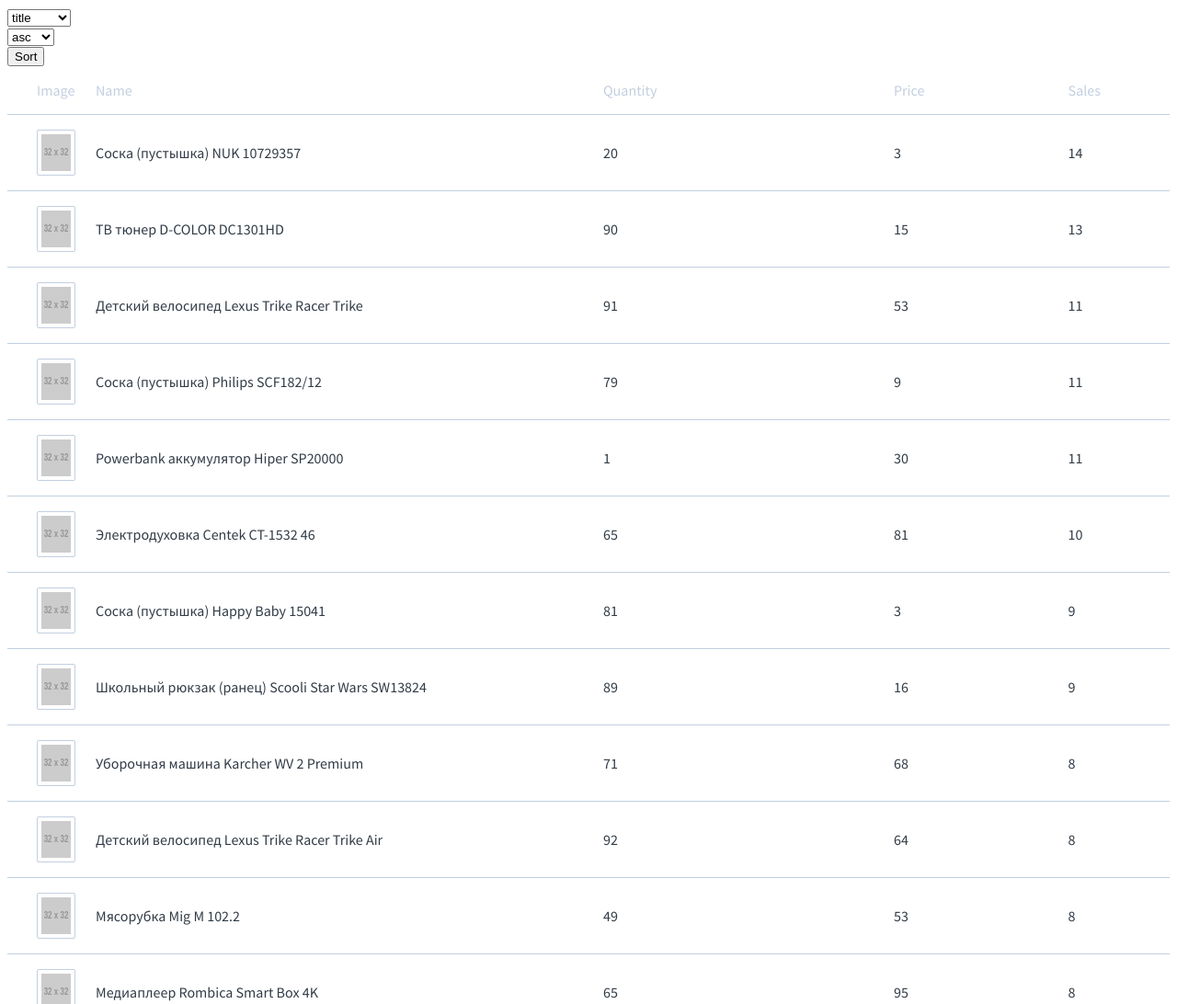
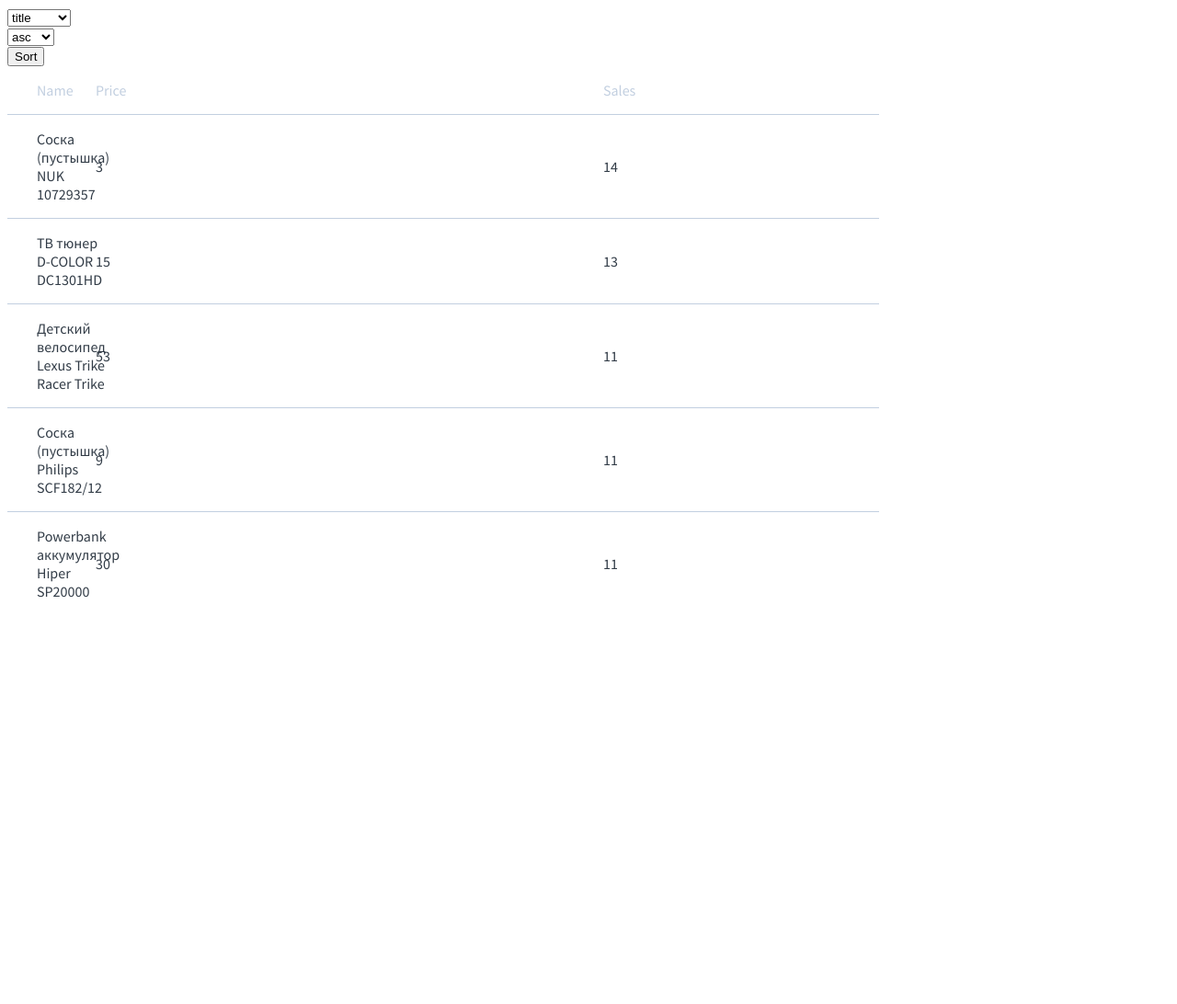
Before and after one commit to js-tasks-ru/js-20220909_danila65, a website: page 05-dom-document-loading/2-sortable-table-v1/index.html in a window 1280 px wide. Shown: the top 1092 px of the page at 92% size. After the commit the page ends 800 px from the top, so only its background shows below. Drawn offline with Linux system fonts and the light colour scheme; placeholder pictures from the web are drawn by us.

Commit message:
Completed sort table

```diff
--- a/05-dom-document-loading/2-sortable-table-v1/index.html
+++ b/05-dom-document-loading/2-sortable-table-v1/index.html
@@ -69,7 +69,61 @@
     },
   ];
 
-  const sortableTable = new SortableTable(headerConfig, data);
+  const dataFromTest = [
+  {
+    'id': 'soska-(pustyshka)-nuk-10729357',
+    'title': 'Соска (пустышка) NUK 10729357',
+    'price': 3,
+    'sales': 14
+  },
+  {
+    'id': 'tv-tyuner-d-color--dc1301hd',
+    'title': 'ТВ тюнер D-COLOR  DC1301HD',
+    'price': 15,
+    'sales': 13
+  },
+  {
+    'id': 'detskiy-velosiped-lexus-trike-racer-trike',
+    'title': 'Детский велосипед Lexus Trike Racer Trike',
+    'price': 53,
+    'sales': 11
+  },
+  {
+    'id': 'soska-(pustyshka)-philips-scf182/12',
+    'title': 'Соска (пустышка) Philips SCF182/12',
+    'price': 9,
+    'sales': 11
+  },
+  {
+    'id': 'powerbank-akkumulyator-hiper-sp20000',
+    'title': 'Powerbank аккумулятор Hiper SP20000',
+    'price': 30,
+    'sales': 11
+  },
+];
+
+export const headerFromTest = [
+  {
+    id: 'title',
+    title: 'Name',
+    sortable: true,
+    sortType: 'string'
+  },
+  {
+    id: 'price',
+    title: 'Price',
+    sortable: true,
+    sortType: 'number'
+  },
+  {
+    id: 'sales',
+    title: 'Sales',
+    sortable: true,
+    sortType: 'number'
+  },
+];
+  // const sortableTable = new SortableTable(headerConfig, data);
+  const sortableTable = new SortableTable(headerFromTest, dataFromTest);
 
   root.append(sortableTable.element);
 
@@ -78,6 +132,9 @@
     const orderValue = order.value;
 
     sortableTable.sort(fieldValue, orderValue);
+
+    console.log(sortableTable.destroy)
+    console.log(sortableTable.element)
   });
 </script>
 </body>
--- a/05-dom-document-loading/2-sortable-table-v1/index.js
+++ b/05-dom-document-loading/2-sortable-table-v1/index.js
@@ -3,6 +3,7 @@
   constructor(headerConfig = [], data = []) {
     this.headerConfig = headerConfig;
     this.data = data;
+    this.subElements = {};
 
     this.render();
   }
@@ -10,19 +11,32 @@
   render() {
     const tableRoot = document.createElement("div");
     tableRoot.classList.add('sortable-table');
-    tableRoot.append(this.renderHeader());
-    tableRoot.append(this.renderBody());
+    const header = this.renderHeader();
+    const body = this.renderBody();
+    tableRoot.append(header);
+    tableRoot.append(body);
     this.element = tableRoot;
+    this.subElements.header = header;
+    this.subElements.body = body;
   }
 
-  renderHeader() {
+  renderHeader({field = '', order = ''} = {}) {
     const headerContent = `
       <div data-element="header" class="sortable-table__header sortable-table__row">
         ${this.headerConfig
           .map((column) => {
             return `
-            <div class="sortable-table__cell" data-id="${column.id}" data-sortable="${column.sortable}" data-order="asc">
+            <div class="sortable-table__cell"
+              data-id="${column.id}"
+              data-sortable="${column.sortable}"
+              ${column.id === field ? `data-order=${order}` : ''}
+            >
               <span>${column.title}</span>
+              ${column.id === field ? `
+                <span data-element="arrow" class="sortable-table__sort-arrow">
+                  <span class="sort-arrow"></span>
+                </span>
+              ` : ''}
             </div>
           `;
           })
@@ -38,7 +52,7 @@
     <div data-element="body" class="sortable-table__body">
         ${this.data
           .map((row) => {
-            return `<a class="sortable-table__row" href="/${row.subcategory.category.id}/${row.subcategory.id}/${row.id}">
+            return `<a class="sortable-table__row" href="#">
           ${this.headerConfig
             .map((column) => {
               if (column.template) {
@@ -46,9 +60,7 @@
               }
 
               return `
-                <div class="sortable-table__cell">
-                  <span>${row[column.id]}</span>
-                </div>
+                <div class="sortable-table__cell">${row[column.id]}</div>
               `;
             })
             .join("")}
@@ -110,14 +122,25 @@
     });
 
     this.data = res;
-    this.rerender();
+    this.rerender({field, order});
   }
 
-  rerender() {
+  rerender({field, order}) {
     const tableRoot = document.querySelector('.sortable-table');
     tableRoot.innerHTML = '';
-    tableRoot.append(this.renderHeader());
-    tableRoot.append(this.renderBody());
+    const header = this.renderHeader({field, order});
+    const body = this.renderBody();
+    tableRoot.append(header);
+    tableRoot.append(body);
     this.element = tableRoot;
+    this.subElements.header = header;
+    this.subElements.body = body;
+  }
+
+  destroy() {
+    const tableRoot = document.querySelector('.sortable-table');
+    if (tableRoot) {
+      tableRoot.remove();
+    }
   }
 }
```
